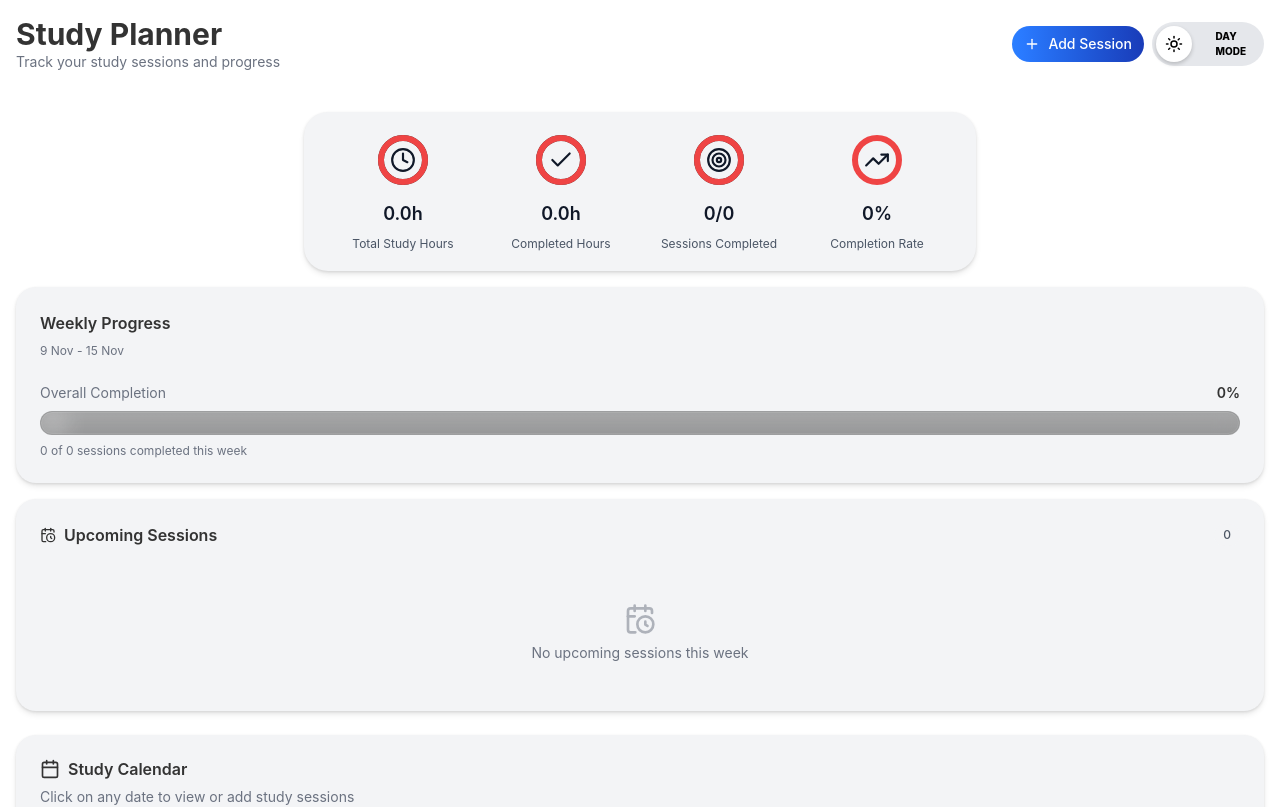
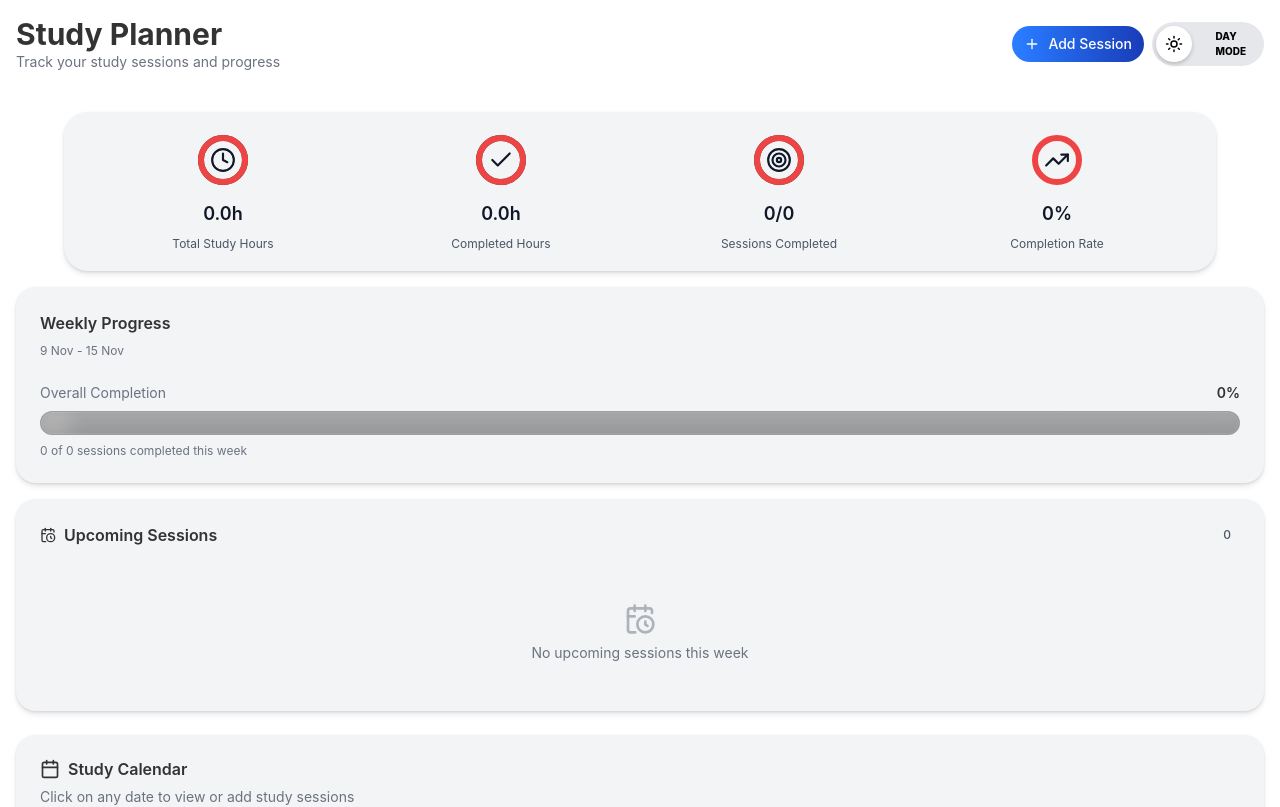
Before and after one commit to Anujkulal/Study-Planner, a React (Vite) app in the folder client/: page / in a window 1280 px wide. Shown: the top 807 px of the page. Built offline with nearby package versions, Linux system fonts and the light colour scheme.

Commit message:
updated StatsCard.tsx on 10-11-2025 07:19:27

```diff
--- a/client/src/components/StatsCard.tsx
+++ b/client/src/components/StatsCard.tsx
@@ -68,7 +68,7 @@ const StatsCard = ({ sessions }: StatsCardProps) => {
 
 
   return (
-    <div className="bg-gray-100 dark:bg-card rounded-3xl p-5 flex justify-between items-center w-full max-w-2xl mx-auto shadow-lg">
+    <div className="bg-gray-100 dark:bg-card rounded-3xl p-5 flex justify-between items-center w-full max-w-6xl mx-auto shadow-lg">
       {stats.map((stat) => {
         const color =
           stat.result > 60
```
